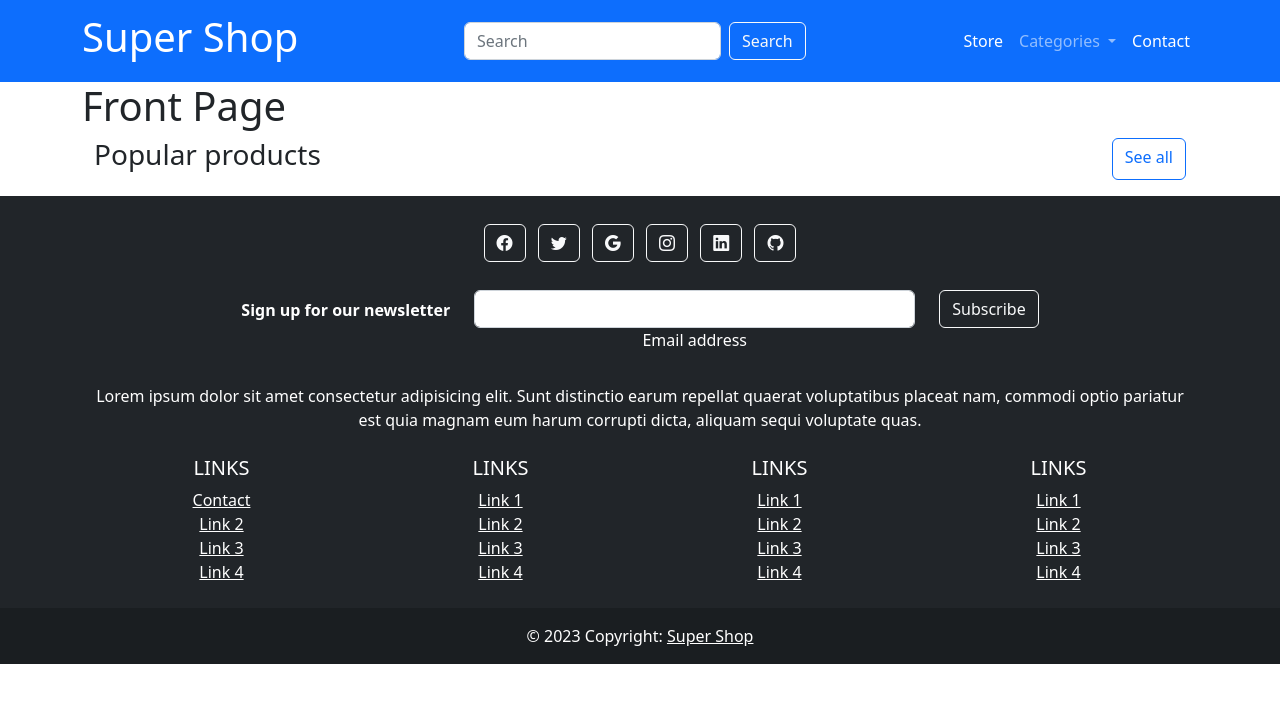
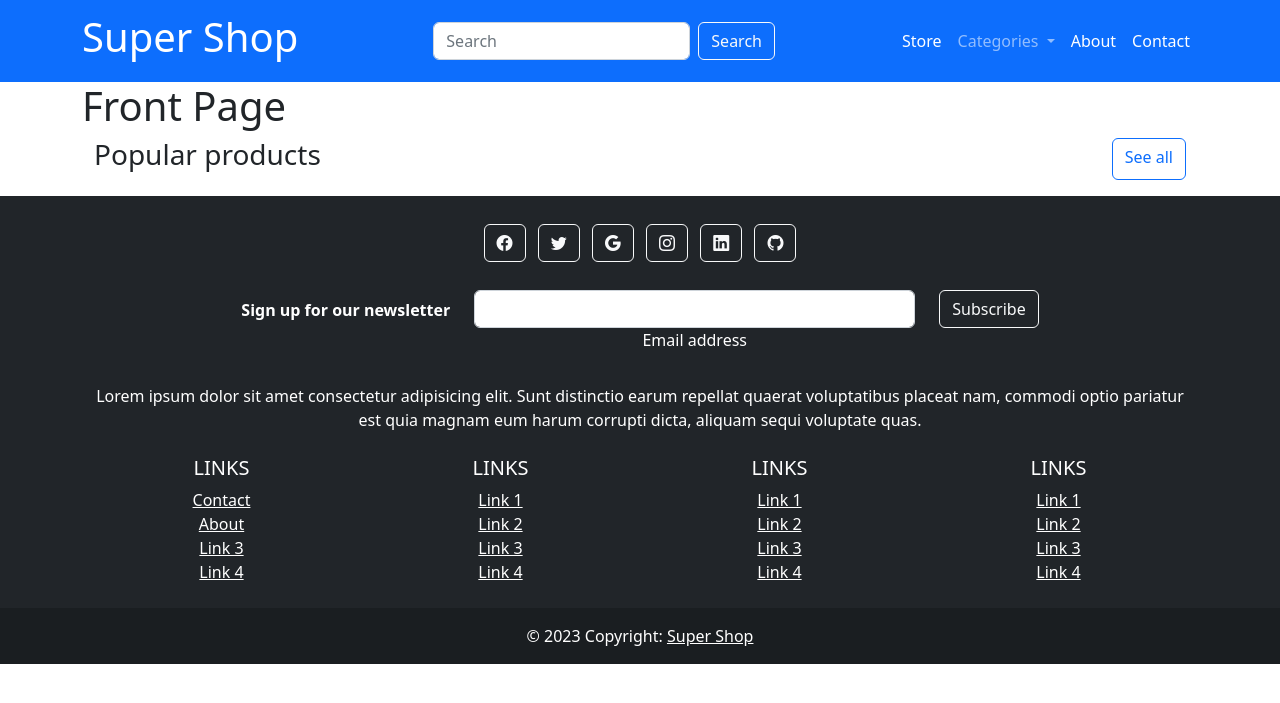
Before and after one commit to SerhiiKarnaukh/vue-test-manager, a Django app: page / in a window 1280 px wide. Shown: the top 703 px of the page. Run offline with Django 4.2, Linux system fonts and the light colour scheme; data that the repository does not hold is empty; some libraries are stand-ins or nearby versions.

Commit message:
Created an About Page

```diff
--- /dev/null
+++ b/backend/shop/shop/apps/core/templates/core/about.html
@@ -0,0 +1,3 @@
+{% extends 'core/base.html' %} {% block content %}
+<h1>About Page</h1>
+{% endblock %}
--- a/backend/shop/shop/apps/core/templates/core/includes/footer.html
+++ b/backend/shop/shop/apps/core/templates/core/includes/footer.html
@@ -98,7 +98,7 @@
               <a href="{% url 'contact' %}" class="text-white">Contact</a>
             </li>
             <li>
-              <a href="#!" class="text-white">Link 2</a>
+              <a href="{% url 'about' %}" class="text-white">About</a>
             </li>
             <li>
               <a href="#!" class="text-white">Link 3</a>
--- a/backend/shop/shop/apps/core/templates/core/includes/navbar.html
+++ b/backend/shop/shop/apps/core/templates/core/includes/navbar.html
@@ -51,6 +51,14 @@
           <a
             class="nav-link active"
             aria-current="page"
+            href="{% url 'about' %}"
+            >About</a
+          >
+        </li>
+        <li class="nav-item">
+          <a
+            class="nav-link active"
+            aria-current="page"
             href="{% url 'contact' %}"
             >Contact</a
           >
--- a/backend/shop/shop/apps/core/urls.py
+++ b/backend/shop/shop/apps/core/urls.py
@@ -1,10 +1,11 @@
 from django.urls import path
 
-from core.views import contact
+from core.views import contact, about
 from product.views import ProductDetail, CategoryDetail
 
 urlpatterns = [
     path('contact/', contact, name='contact'),
+    path('about/', about, name='about'),
     path('<slug:slug>/', CategoryDetail.as_view(), name='category_detail'),
     path('<slug:category_slug>/<slug:slug>/',
          ProductDetail.as_view(),
--- a/backend/shop/shop/apps/core/views.py
+++ b/backend/shop/shop/apps/core/views.py
@@ -20,3 +20,7 @@ class FrontPage(ListView):
 
 def contact(request):
     return render(request, 'core/contact.html')
+
+
+def about(request):
+    return render(request, 'core/about.html')
```
